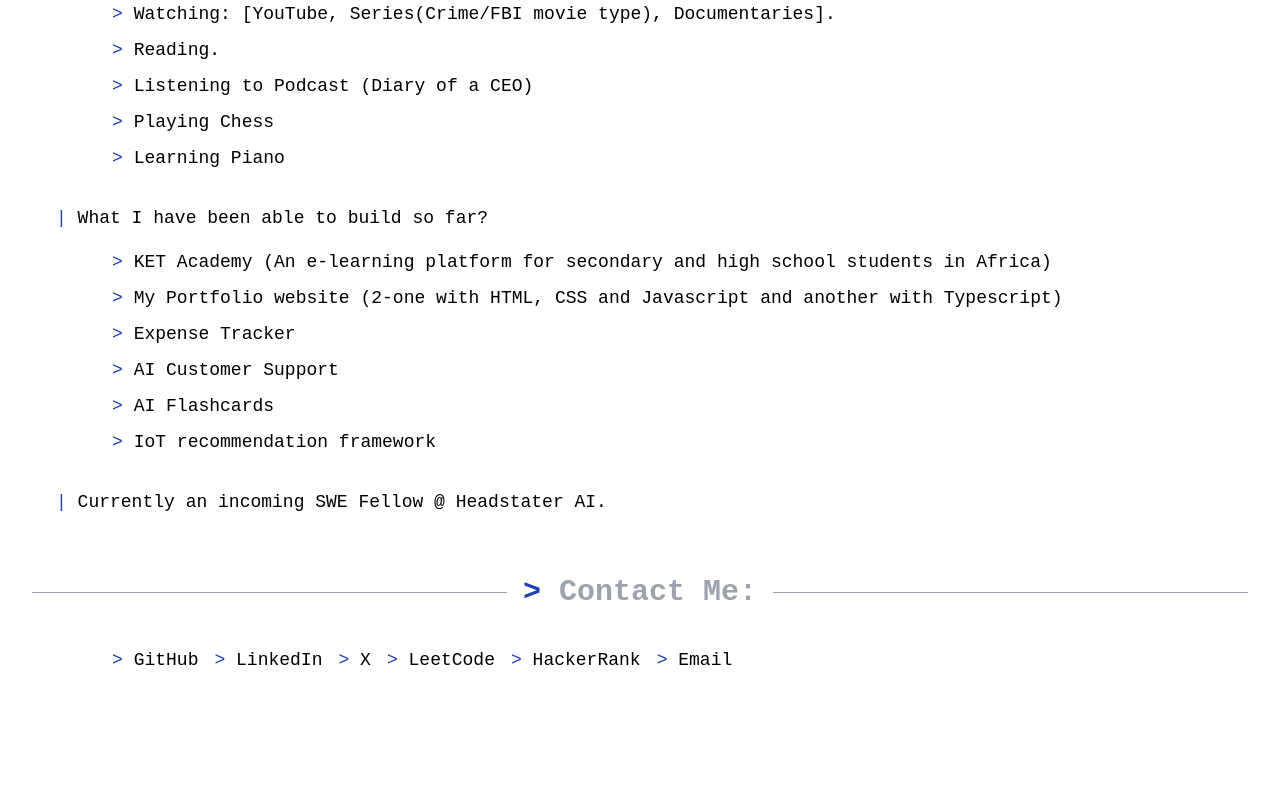
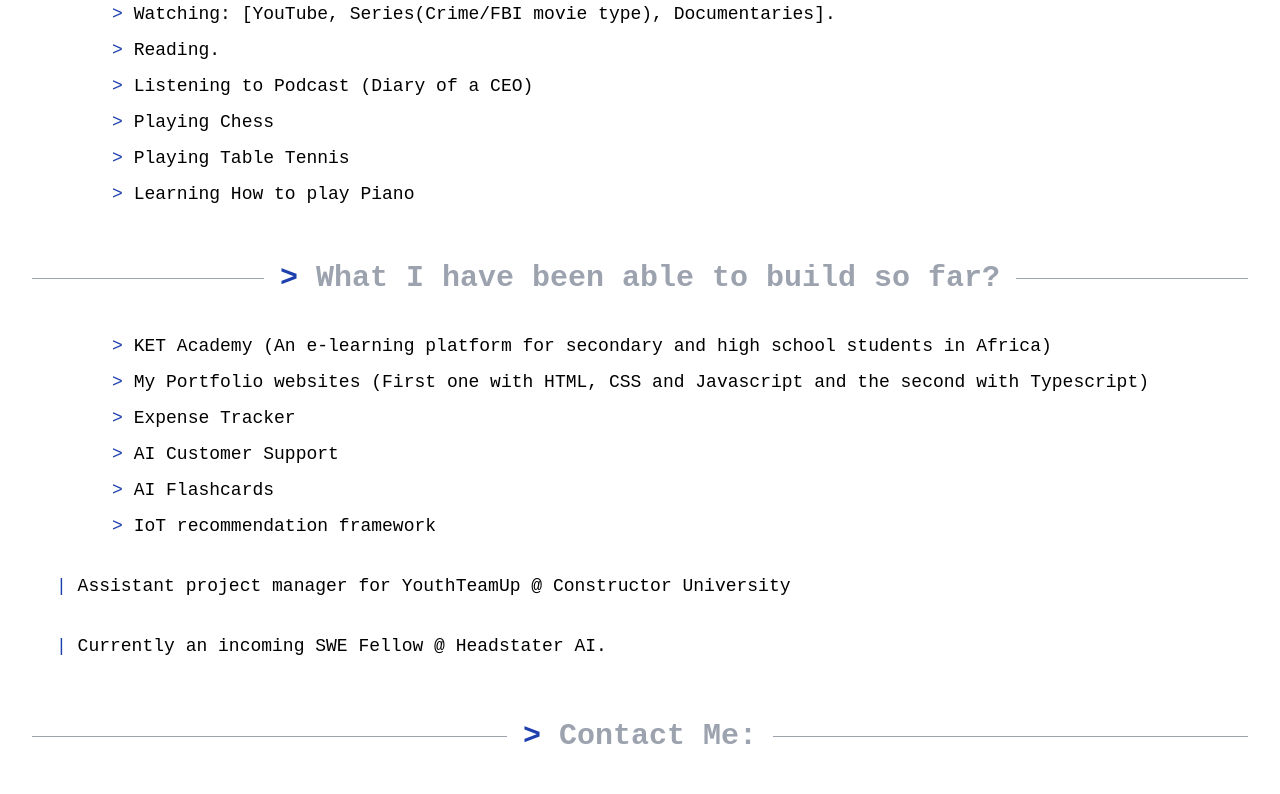
Before and after one commit to 9117KET/my-portfolio, a React (Vite) app: page / in a window 1280 px wide. Shown: the part 712-1506 px from the top of the page. Before the commit the page ends 1418 px from the top, so only its background shows below. Built offline with nearby package versions, Linux system fonts and the light colour scheme.

Commit message:
worked on the pages enabling feature

```diff
--- a/src/components/AboutMe.tsx
+++ b/src/components/AboutMe.tsx
@@ -44,7 +44,11 @@
 
                 {/* Section on capabilities */}
                 <div className="mt-8">
-                    <p className="pl-0 md:pl-6 text-base sm:text-lg dark:text-gray-300"><span className="text-blue-800">|</span> What I have been able to build so far?</p>
+                    <div className="relative flex py-5 items-center">
+                        <div className="flex-grow border-t border-gray-400"></div>
+                        <span className="text-xl sm:text-3xl font-semibold flex-shrink mx-4 text-gray-400"><span className="text-blue-800">{`>`}</span> What I have been able to build so far?</span>
+                        <div className="flex-grow border-t border-gray-400"></div>
+                    </div>
                     <ul className="pl-5 sm:pl-10 md:pl-20 mt-4 space-y-2 text-base sm:text-lg dark:text-gray-300">
                         {
                             builds.map((build, key) => (
@@ -55,6 +59,7 @@
                 </div>
 
                 {/* Current professional status */}
+                <p className="pl-0 md:pl-6 mt-8 text-base sm:text-lg dark:text-gray-300"><span className="text-blue-800">| </span>Assistant project manager for YouthTeamUp @ Constructor University</p>
                 <p className="pl-0 md:pl-6 mt-8 text-base sm:text-lg dark:text-gray-300"><span className="text-blue-800">| </span>Currently an incoming SWE Fellow @ Headstater AI.</p>
             </div>
         </div>
--- a/src/utils/constants.ts
+++ b/src/utils/constants.ts
@@ -359,10 +359,23 @@
 ]
 
 // Descriptions of types of builds the portfolio owner can perform
-export const builds = ["KET Academy (An e-learning platform for secondary and high school students in Africa)", "My Portfolio website (2-one with HTML, CSS and Javascript and another with Typescript)", "Expense Tracker", "AI Customer Support", "AI Flashcards", "IoT recommendation framework"]
+export const builds = [
+    "KET Academy (An e-learning platform for secondary and high school students in Africa)",
+    "My Portfolio websites (First one with HTML, CSS and Javascript and the second with Typescript)",
+    "Expense Tracker",
+    "AI Customer Support",
+    "AI Flashcards",
+    "IoT recommendation framework"
+]
 
 // Hobbies of the portfolio owner
-export const hobbies = ['Watching: [YouTube, Series(Crime/FBI movie type), Documentaries].', 'Reading.', "Listening to Podcast (Diary of a CEO)", "Playing Chess", "Learning Piano"]
+export const hobbies = [
+    'Watching: [YouTube, Series(Crime/FBI movie type), Documentaries].',
+    'Reading.',
+    "Listening to Podcast (Diary of a CEO)",
+    "Playing Chess",
+    "Playing Table Tennis",
+    "Learning How to play Piano"]
 
 // Blog posts available on the portfolio site
 export const posts: Post[] = [
```
